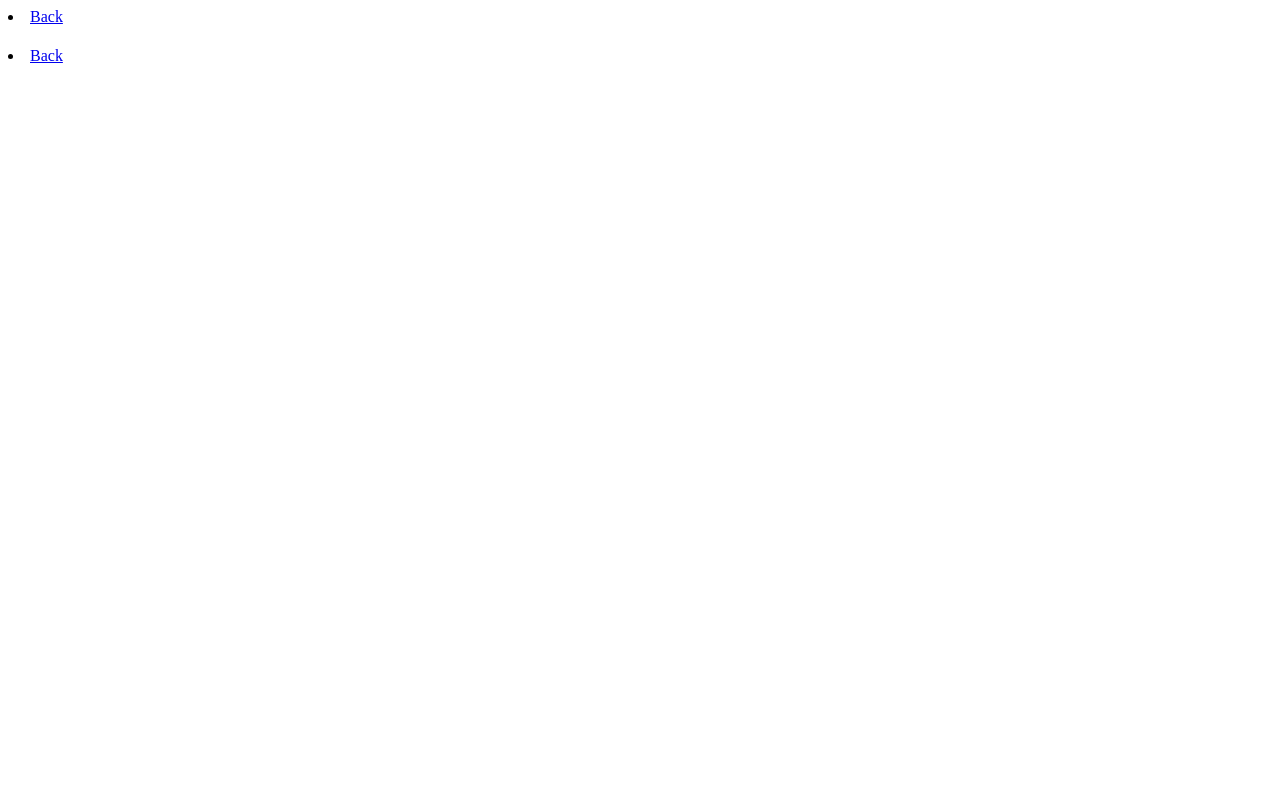
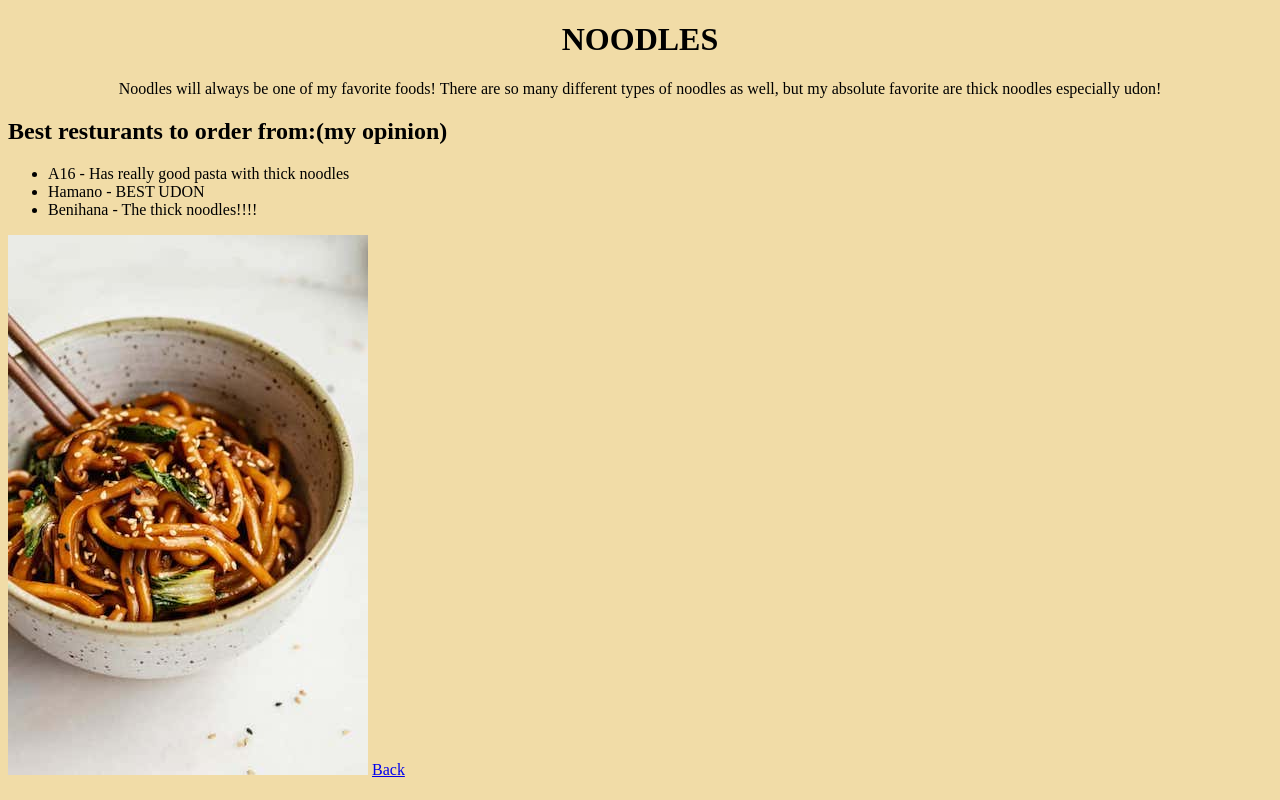
Before and after one commit to ChloeAS/ChloeAS.github.io, a plain HTML site: page noodles.html in a window 1280 px wide. Drawn offline with Linux system fonts and the light colour scheme.

Commit message:
Add files via upload

```diff
--- a/noodles.html
+++ b/noodles.html
@@ -1,16 +1,21 @@
-<li><a href="index.html">Back</a></li>
 <!doctype html>
 	<html>
 	<head>
 		<title>Noodles!</title>
+		<link href="style.css" type= "text/css" rel="stylesheet"/>
 	</head>
 	<body>
-		<h1></h1>
-		<p></p>
+		<h1>NOODLES</h1>
+		<p>Noodles will always be one of my favorite foods! There are so many different types of noodles as well, but my absolute favorite are thick noodles especially udon!</p>
+		<h2>Best resturants to order from:(my opinion)</h2>
 		<ul>
+			<li> A16 - Has really good pasta with thick noodles</li>
+			<li> Hamano - BEST UDON</li>
+			<li> Benihana - The thick noodles!!!!</li>
+		</ul>
 
-		</ul>
-<li><a href="index.html">Back</a></li>
+		<img src="Yaki-Udon-Stir-Fry-9-680x1020.jpg" alt= "Noodles"/>
+<a href="index.html">Back</a>
 	</body>
-	</body>
+
 	</html>
```
Also changed, not shown: index.html (+1 -0 lines), orangeChicken.html (+3 -3 lines), sushi.html (+5 -4 lines), Eating More Ultraprocessed ‘Junk’ Food Linked to Higher CVD Risk.jpg (added), Yaki-Udon-Stir-Fry-9-680x1020.jpg (added), style.css (line endings or trailing spaces), sushi2.jpg (added).
